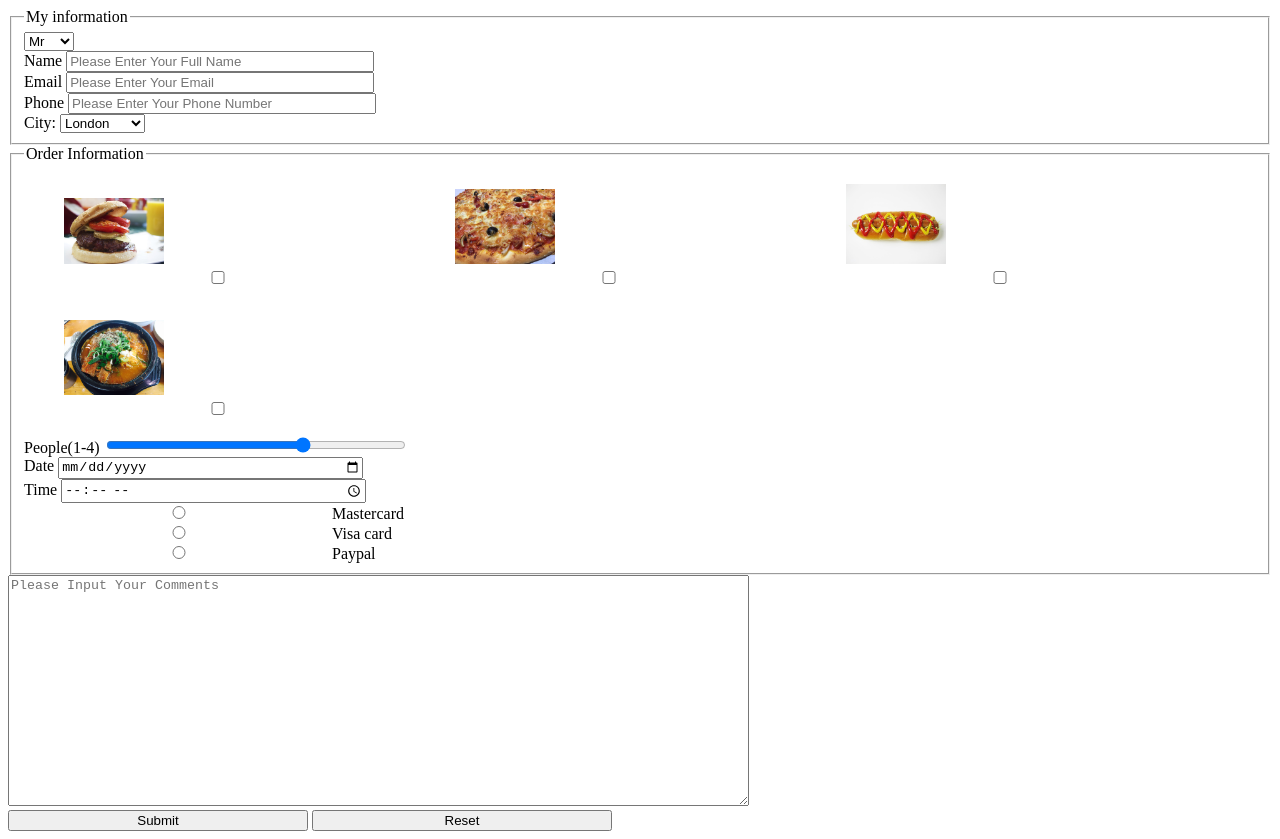
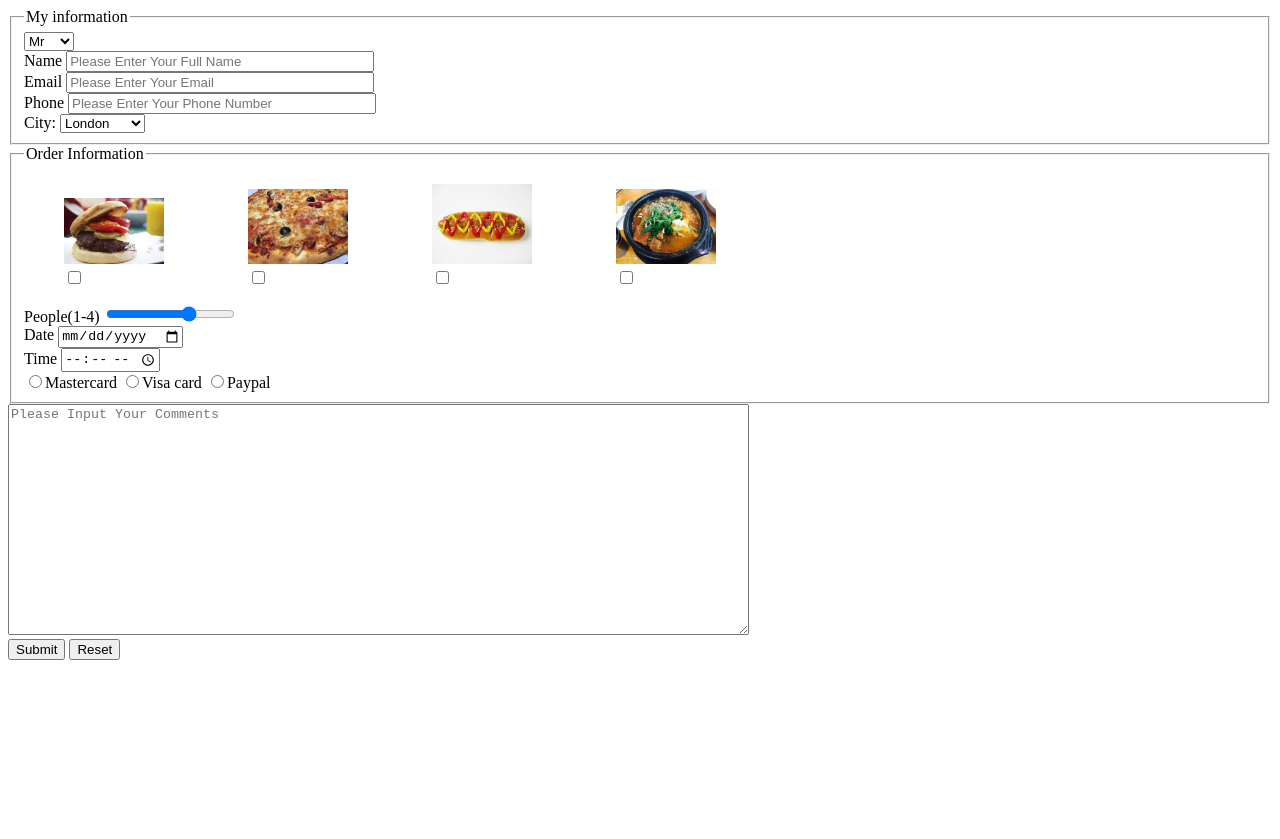
Before and after one commit to HarryChen-/HarryChen-.github.io, a plain HTML site: page order.html in a window 1280 px wide. After the commit the page ends 800 px from the top, so only its background shows below. Drawn offline with Linux system fonts and the light colour scheme.

Commit message:
update 2

```diff
--- a/order.html
+++ b/order.html
@@ -5,7 +5,7 @@
     <meta charset="UTF-8">
     <title>Order</title>
     <style>
-        input {
+        input[type='text'] {
             width: 300px;
         }
 
@@ -87,9 +87,7 @@
             <input type="time">
             <br>
             <input type="radio" name="payment" value="Mastercard">Mastercard
-            <br>
             <input type="radio" name="payment" value="Visa card">Visa card
-            <br>
             <input type="radio" name="payment" value="Paypal">Paypal
         </fieldset>
         <textarea name="" id="" cols="90" rows="15" placeholder="Please Input Your Comments"></textarea>
```
